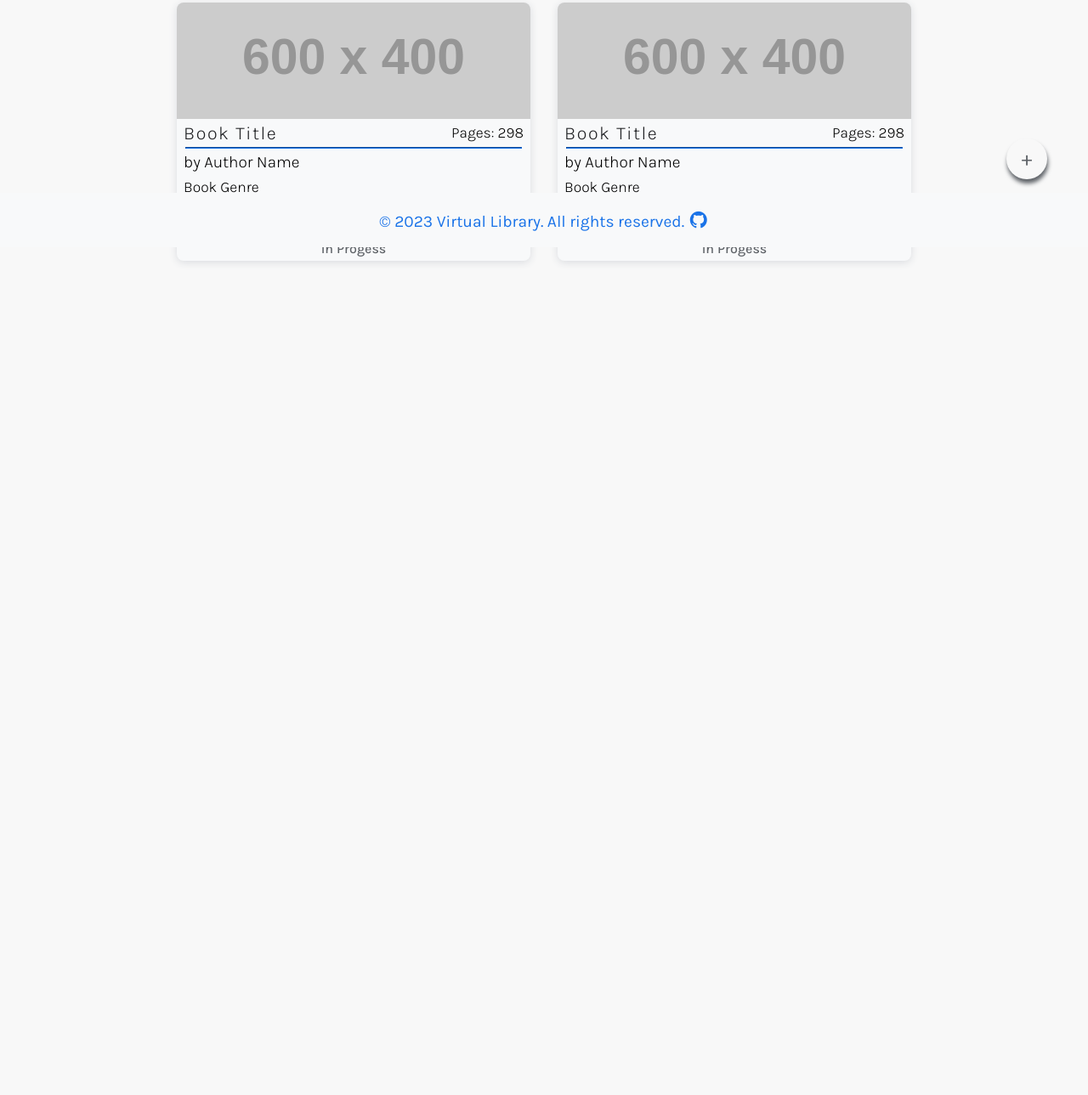
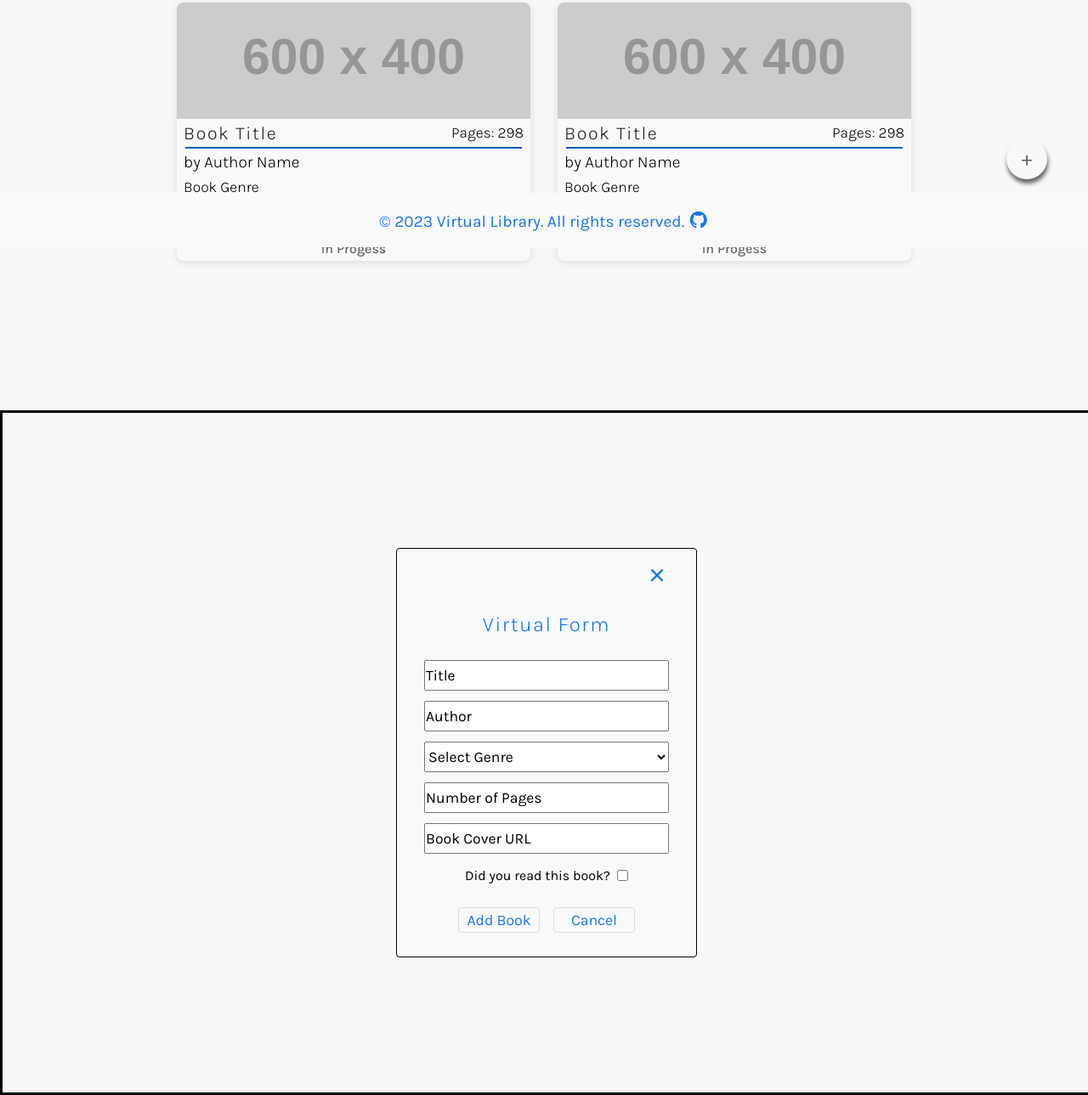
Before and after one commit to billyenglish/Virtual_Library, a plain HTML site: page index.html in a window 1280 px wide. Shown: the part 509-1798 px from the top of the page at 85% size. Before the commit the page ends 992 px from the top, so only its background shows below. Drawn offline with nearby package versions, Linux system fonts and the light colour scheme; placeholder pictures from the web are drawn by us; a web font is replaced by a local one.

```diff
--- a/index.html
+++ b/index.html
@@ -159,7 +159,7 @@
             </p>
         </footer>
     </div>
-    <dialog>
+    <dialog open>
         <div class="book_form_container">
             <form class="book_form" id="book_form">
                 <div class="close_book_form_container">
```
